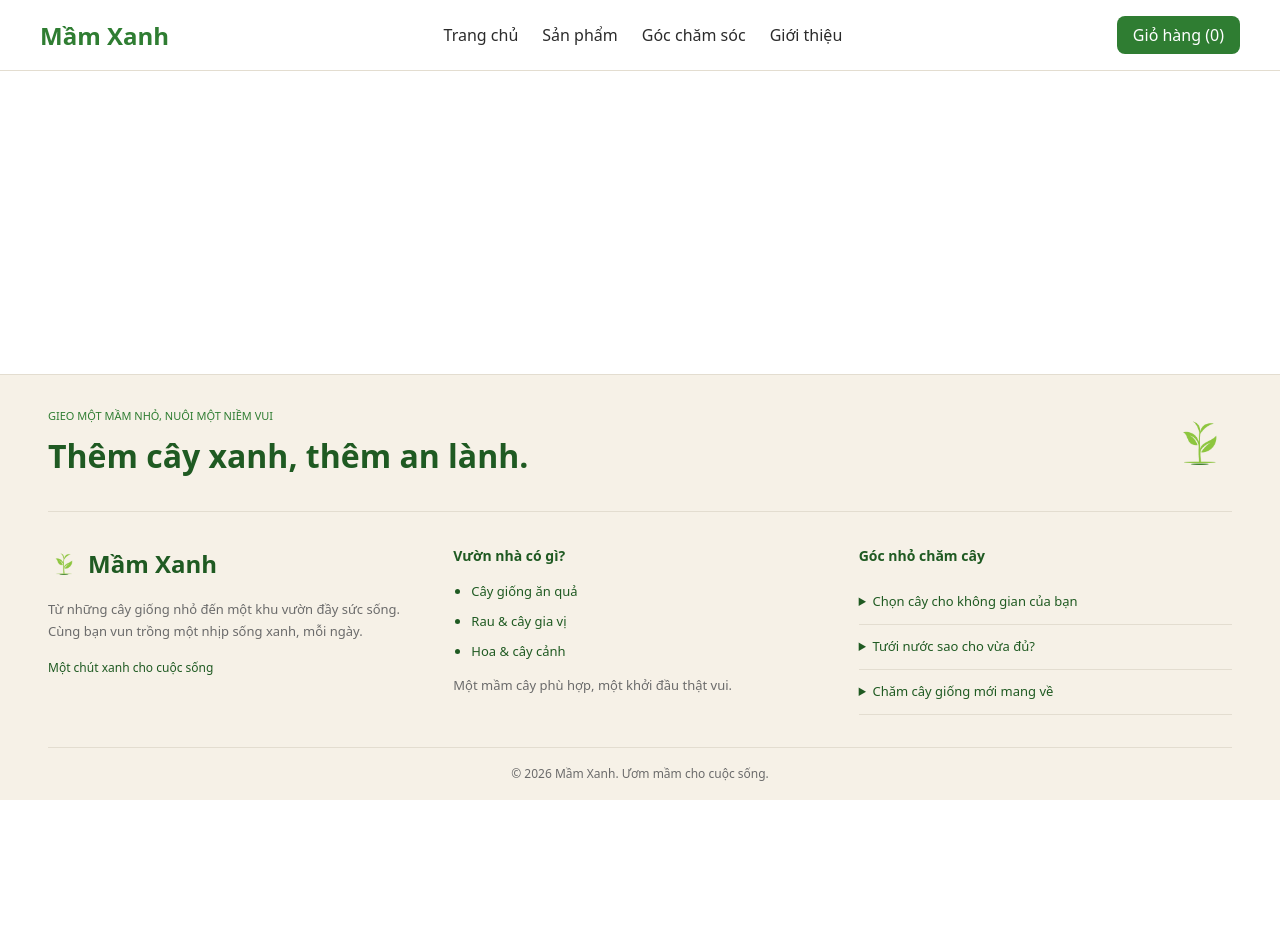
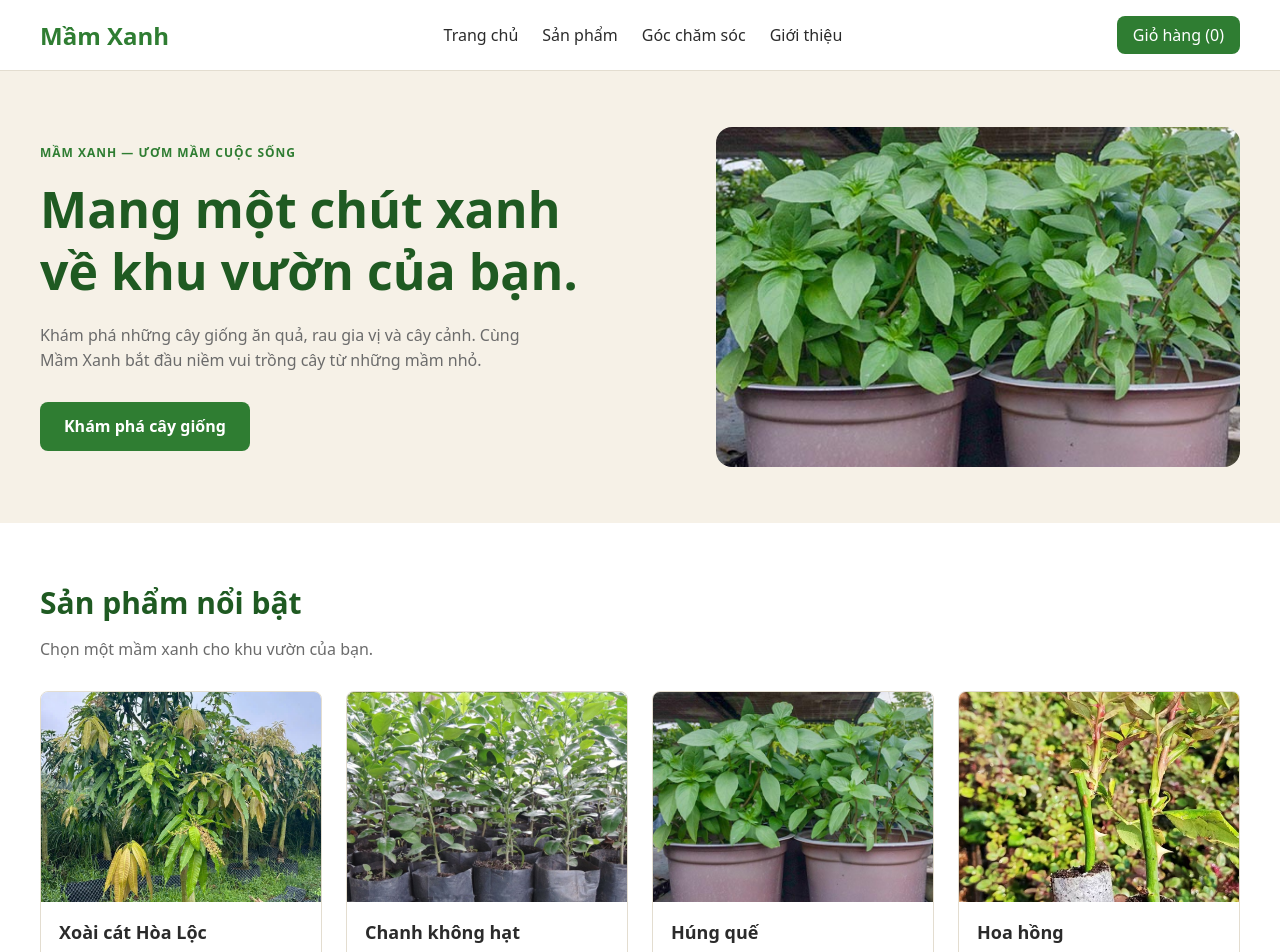
Before and after one commit to pvhNam/Fe_CK, a React (Vite) app: page / in a window 1280 px wide. Shown: the top 952 px of the page. Before the commit the page ends 800 px from the top, so only its background shows below. Built offline with nearby package versions, Linux system fonts and the light colour scheme.

Commit message:
[ADD]: A01+A02 thêm trang chủ các sản phẩm

```diff
--- a/src/App.tsx
+++ b/src/App.tsx
@@ -1,11 +1,12 @@
 import Header from './components/Header'
 import Footer from './components/Footer'
 import './style/App.css'
-
+import HomePage from './pages/HomePage'
 function App() {
   return (
       <div className="app-shell" id="top">
         <Header />
+          <HomePage />
         <Footer />
       </div>
   )
--- /dev/null
+++ b/src/pages/HomePage.tsx
@@ -0,0 +1,117 @@
+import '../style/HomePage.css'
+
+import xoaiImage from '../assets/images/products/xoai.jpg'
+import chanhImage from '../assets/images/products/chanh.jpg'
+import hungQueImage from '../assets/images/products/hung-que.jpg'
+import hoaHongImage from '../assets/images/products/hoa-hong.jpg'
+
+const featuredProducts = [
+    {
+        id: 1,
+        name: 'Xoài cát Hòa Lộc',
+        price: 65000,
+        image: xoaiImage,
+    },
+    {
+        id: 2,
+        name: 'Chanh không hạt',
+        price: 50000,
+        image: chanhImage,
+    },
+    {
+        id: 3,
+        name: 'Húng quế',
+        price: 15000,
+        image: hungQueImage,
+    },
+    {
+        id: 4,
+        name: 'Hoa hồng',
+        price: 55000,
+        image: hoaHongImage,
+    },
+]
+
+const priceFormatter = new Intl.NumberFormat('vi-VN', {
+    style: 'currency',
+    currency: 'VND',
+})
+
+function HomePage() {
+    return (
+        <main className="home-page">
+            {/* BANNER */}
+            <section className="home-banner">
+                <div className="home-container home-banner__inner">
+                    <div className="home-banner__content">
+                        <p className="home-banner__label">
+                            MẦM XANH — ƯƠM MẦM CUỘC SỐNG
+                        </p>
+
+                        <h1>
+                            Mang một chút xanh
+                            <br />
+                            về khu vườn của bạn.
+                        </h1>
+
+                        <p className="home-banner__description">
+                            Khám phá những cây giống ăn quả, rau gia vị và cây cảnh.
+                            Cùng Mầm Xanh bắt đầu niềm vui trồng cây từ những mầm nhỏ.
+                        </p>
+
+                        <a className="home-button" href="#san-pham-noi-bat">
+                            Khám phá cây giống
+                        </a>
+                    </div>
+
+                    <img
+                        className="home-banner__image"
+                        src={hungQueImage}
+                        alt="Những chậu húng quế xanh"
+                        width={600}
+                        height={800}
+                    />
+                </div>
+            </section>
+
+            {/* SẢN PHẨM NỔI BẬT */}
+            <section
+                id="san-pham-noi-bat"
+                className="home-featured"
+                aria-labelledby="featured-title"
+            >
+                <div className="home-container">
+                    <div className="home-featured__heading">
+                        <h2 id="featured-title">Sản phẩm nổi bật</h2>
+                        <p>Chọn một mầm xanh cho khu vườn của bạn.</p>
+                    </div>
+
+                    <div className="home-product-grid">
+                        {featuredProducts.map((product) => (
+                            <article className="home-product-card" key={product.id}>
+                                <img
+                                    className="home-product-card__image"
+                                    src={product.image}
+                                    alt={product.name}
+                                    width={400}
+                                    height={300}
+                                    loading="lazy"
+                                />
+
+                                <div className="home-product-card__content">
+                                    <h3>{product.name}</h3>
+
+                                    <p className="home-product-card__price">
+                                        {priceFormatter.format(product.price)}
+                                    </p>
+                                </div>
+                            </article>
+                        ))}
+                    </div>
+                </div>
+            </section>
+        </main>
+    )
+}
+
+export default HomePage
--- /dev/null
+++ b/src/style/HomePage.css
@@ -0,0 +1,176 @@
+.home-page {
+    flex: 1;
+    min-width: 0;
+    line-height: 1.6;
+}
+
+.home-page,
+.home-page * {
+    box-sizing: border-box;
+}
+
+.home-container {
+    width: min(1232px, 100%);
+    margin: 0 auto;
+    padding: 0 16px;
+}
+/*
+banner
+ */
+.home-banner {
+    padding: 56px 0;
+    background: var(--beige);
+}
+
+.home-banner__inner {
+    display: grid;
+    grid-template-columns: 1.2fr 1fr;
+    align-items: center;
+    gap: 48px;
+}
+
+.home-banner__label {
+    margin: 0 0 16px;
+    color: var(--green);
+    font-size: 12px;
+    font-weight: 700;
+    letter-spacing: 1px;
+}
+
+.home-banner h1 {
+    margin: 0;
+    color: var(--green-dark);
+    font-size: clamp(32px, 4vw, 50px);
+    line-height: 1.25;
+}
+
+.home-banner__description {
+    max-width: 500px;
+    margin: 20px 0 28px;
+    color: var(--text-muted);
+    font-size: 16px;
+}
+
+.home-button {
+    display: inline-block;
+    padding: 12px 24px;
+    border-radius: var(--radius);
+    background: var(--green);
+    color: var(--white);
+    font-weight: 600;
+}
+
+.home-button:hover {
+    background: var(--green-dark);
+}
+
+.home-button:focus-visible {
+    outline: 2px solid var(--green-dark);
+    outline-offset: 4px;
+}
+
+.home-banner__image {
+    display: block;
+    width: 100%;
+    height: 340px;
+    object-fit: cover;
+    border-radius: 16px;
+}
+
+/* sản phẩm nổi bật */
+.home-featured {
+    padding: 56px 0;
+    scroll-margin-top: 24px;
+}
+
+.home-featured__heading {
+    margin-bottom: 28px;
+}
+
+.home-featured__heading h2 {
+    margin: 0;
+    color: var(--green-dark);
+    font-size: 30px;
+}
+
+.home-featured__heading p {
+    margin: 10px 0 0;
+    color: var(--text-muted);
+}
+
+.home-product-grid {
+    display: grid;
+    grid-template-columns: repeat(4, minmax(0, 1fr));
+    gap: 24px;
+}
+
+.home-product-card {
+    overflow: hidden;
+    border: 1px solid var(--border);
+    border-radius: var(--radius);
+    background: var(--white);
+}
+
+.home-product-card__image {
+    display: block;
+    width: 100%;
+    height: 210px;
+    object-fit: cover;
+}
+
+.home-product-card__content {
+    padding: 18px;
+}
+
+.home-product-card h3 {
+    margin: 0;
+    color: var(--text);
+    font-size: 18px;
+    line-height: 1.4;
+}
+
+.home-product-card__price {
+    margin: 12px 0 0;
+    color: var(--green);
+    font-size: 19px;
+    font-weight: 700;
+}
+
+@media (max-width: 1000px) {
+    .home-product-grid {
+        grid-template-columns: repeat(2, minmax(0, 1fr));
+    }
+}
+
+@media (max-width: 768px) {
+    .home-banner {
+        padding: 40px 0;
+    }
+
+    .home-banner__inner {
+        grid-template-columns: 1fr;
+        gap: 28px;
+    }
+
+    .home-banner__image {
+        height: 300px;
+    }
+}
+
+@media (max-width: 600px) {
+    .home-featured {
+        padding: 40px 0;
+    }
+
+    .home-featured__heading h2 {
+        font-size: 26px;
+    }
+
+    .home-product-grid {
+        grid-template-columns: 1fr;
+    }
+
+    .home-product-card__image {
+        height: 240px;
+    }
+}
```
